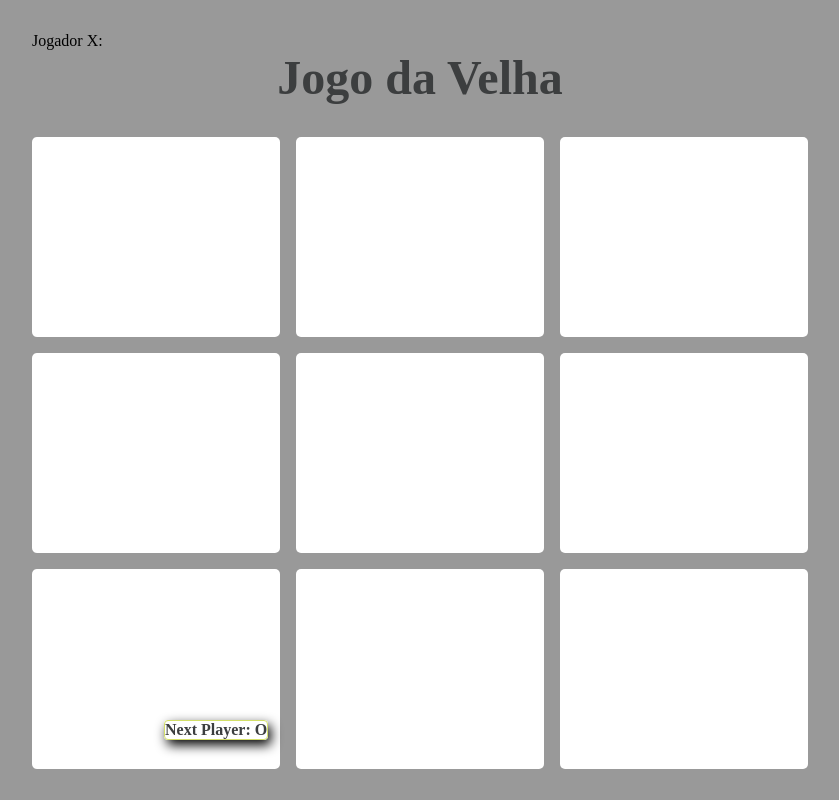
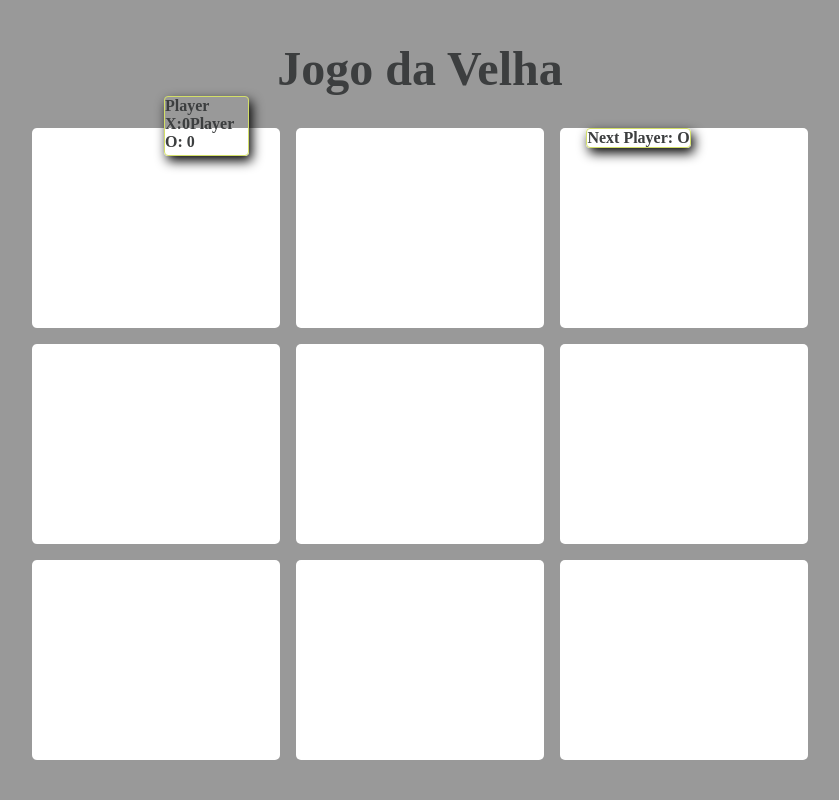
Before and after one commit to Sara-Alcaras/JogoDaVelha, a React app: page / in a window 1280 px wide. Shown: the whole page, without its empty margins (220-1059 px from the left). Built offline with nearby package versions, Linux system fonts and the light colour scheme.

Commit message:
customized js and css
adding count player X and count player O.

```diff
--- a/src/JogoDaVelha.css
+++ b/src/JogoDaVelha.css
@@ -30,10 +30,28 @@ body {
   box-shadow: 3px 5px 12px rgb(0, 0, 0);
   position: absolute;
   height: 40vwin;
-  left: 30%;
-  top: 90%;
+  left: 63%;
+  top: 16%;
   margin-left: -20vwin;
 }
+
+  .player{
+    font-family: grenze;
+    font-weight: bold;
+
+    color: rgb(60, 62, 63);
+    border: 1px solid rgb(211, 223, 104);
+    border-radius: 4px;
+    box-shadow: 3px 5px 12px rgb(0, 0, 0);
+    position: absolute;
+    height: 40vwin;
+    left: 30%;
+    top: 12%;
+    margin-left: -20vwin;
+    width: 85px;
+    height: 60px;
+
+  }
 
 .title {
   text-align: center;
--- a/src/JogoDaVelha.js
+++ b/src/JogoDaVelha.js
@@ -6,6 +6,8 @@ function JogoDaVelha() {
   const [board, setBoard] = useState(emptyBoard);
   const [currentPlayer, setCurrentPlayer] = useState("O");
   const [winner, setWinner] = useState(null);
+  const [countX, setCountX] = useState(0);
+  const [countO, setCountO] = useState(0);
 
   const handleCellClick = (index) => {
 
@@ -44,11 +46,16 @@ function JogoDaVelha() {
     ];
 
     possibleWaysToWin.forEach(cells => {
-      if (cells.every(cell => cell === "O")) setWinner("O");
+      if (cells.every(cell => cell === "O")) {
+        setCountO(countO+1)
+        setWinner("O")
+      };
 
-      if (cells.every(cell => cell === "X")) setWinner("X");
+      if (cells.every(cell => cell === "X")){
+        setCountX(countX+1)
+        setWinner("X");
+      }
     });
-
     checkDraw();
   }
 
@@ -66,15 +73,17 @@ function JogoDaVelha() {
     setWinner(null);
   }
 
+   console.log("winner", winner)
+
   // console.log("currentPlayer", currentPlayer)
 
   return (
     <main>
-      <div className="countPoints">
-      {`Jogador X:`}
+      <div className="player">
+      {`Player X:${countX}`}
+      {`Player O: ${countO}`}
 
       </div>
-
       <div className="NextPlayer">
       {`Next Player: ${currentPlayer}`}
 
```
